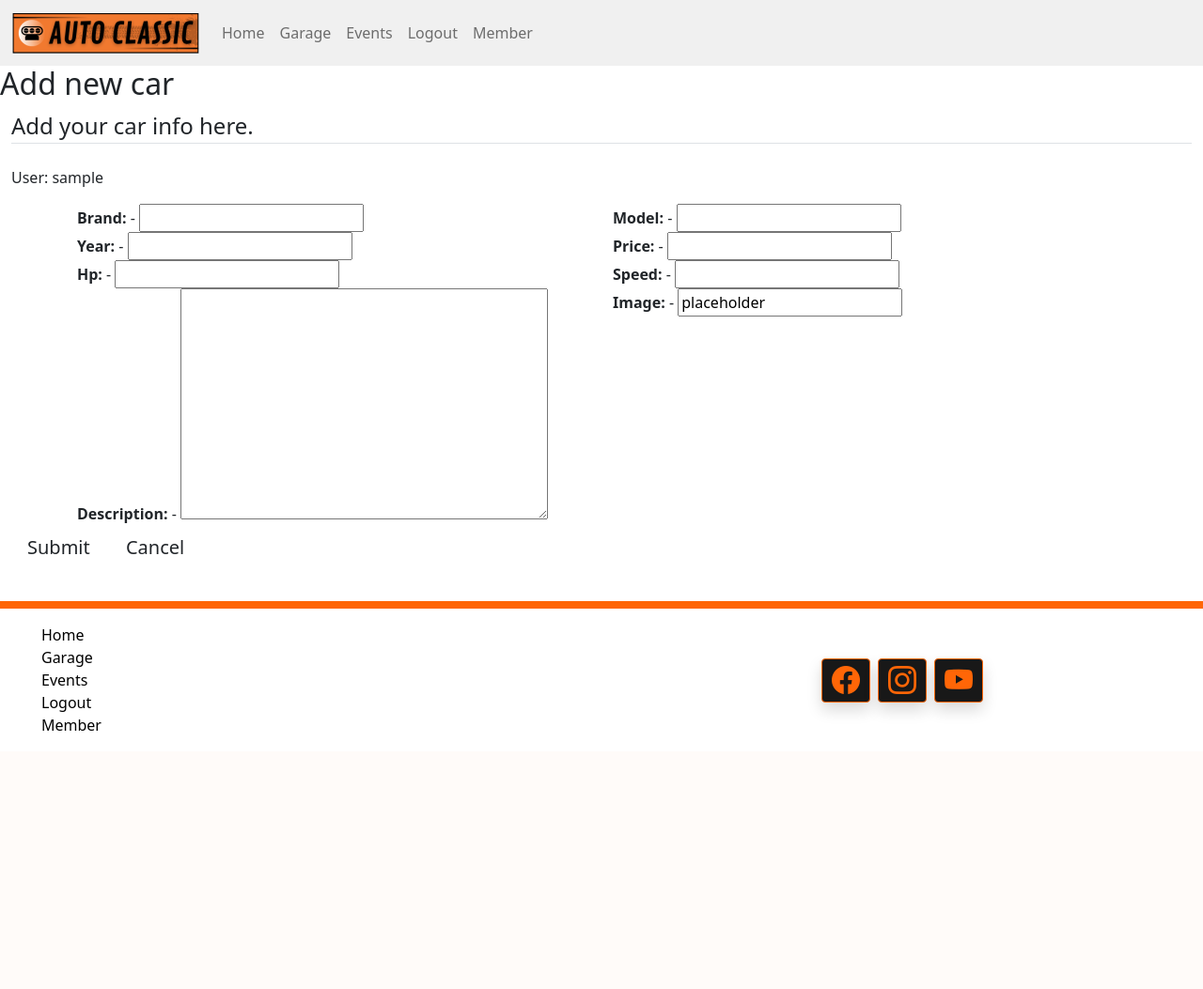
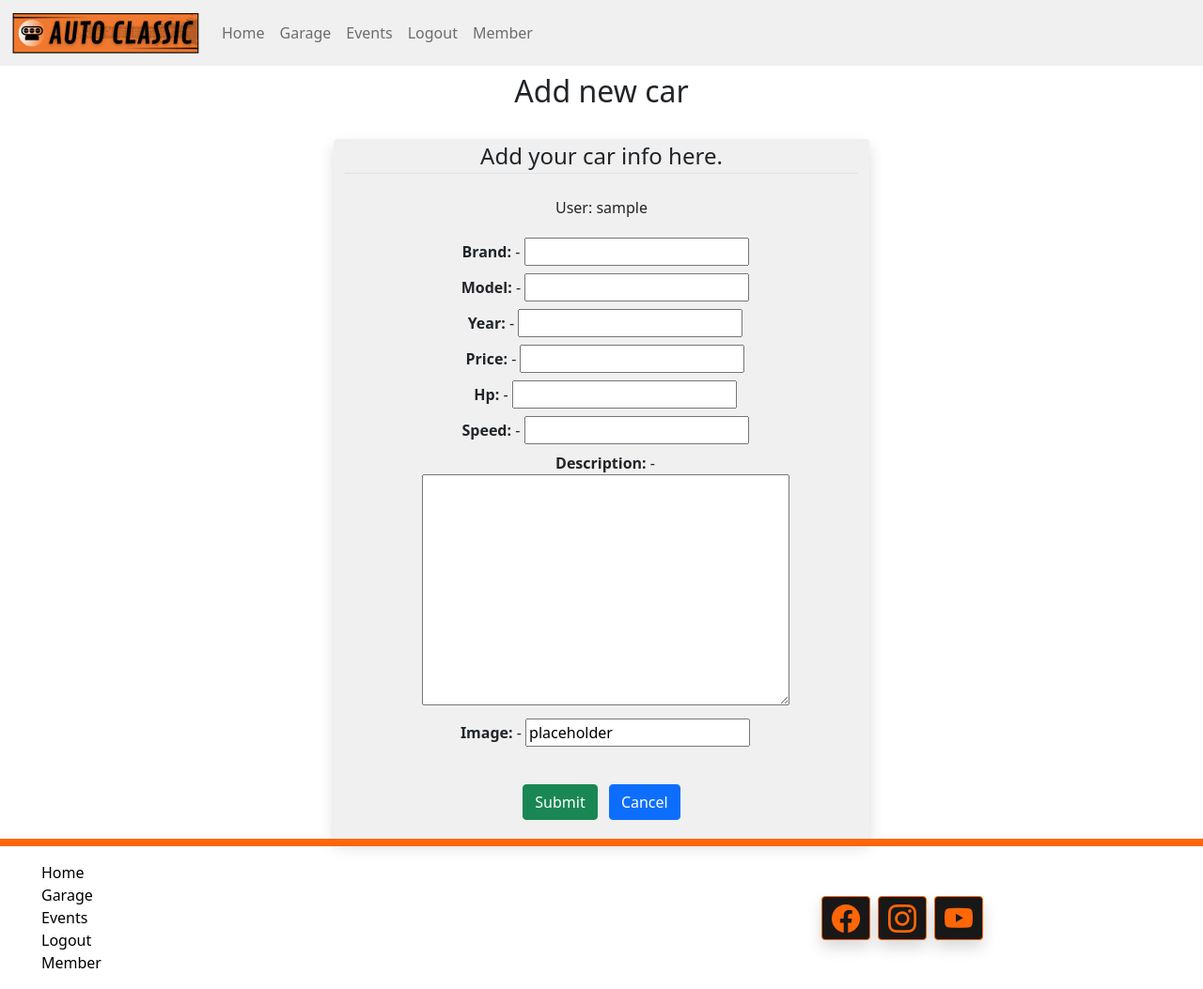
Before and after one commit to guisgrande/fourth-project-ci, a Django app: page /add-car/ in a window 1280 px wide. Shown: the whole page at 94% size. Before the commit the page ends 778 px from the top, so only its background shows below. Run offline with Django 3.2, Linux system fonts and the light colour scheme; the visitor is signed in with stand-in values (Sample User, id 1); some libraries are stand-ins or nearby versions.

Commit message:
Add style to add car page and form

```diff
--- a/templates/garage/add_car.html
+++ b/templates/garage/add_car.html
@@ -2,14 +2,16 @@
 {% load static %}
 {% block content %}
 
-<div>
-    <h2>Add new car</h2>
+<div class="container text-center">
+    <h2 class="m-2">Add new car</h2>
 </div>
 
 {% if user.is_authenticated %}
 {% load account %}
+<div class="container text-center">
+    <div class="row">
+        <div class="col-md-6 mt-4 offset-md-3 bck-grd-gray rounded shadow">
 
-<div class="container-fluid">
             <form method="POST" enctype='multipart/form-data'>
 
                 <fieldset class="form-group">
@@ -21,17 +23,21 @@
                         <div class="row">
                         {% for field in form  %}
                         {% csrf_token %}
-                  <div class="col-sm-6">
+                        <div class="col-sm-12 m-1">
                             <b>{{ field.label_tag }}</b> - {{ field }}
                         </div>
                         {% endfor %}
                         </div>
                     </div>
 
-        <input type="submit" value="Submit" class="btn btn-lg">
-        <a href="{% url 'members' %}" class="btn btn-lg">Cancel</a>
+                <div class="mt-3 p-3">
+                    <input class="btn btn-success m-1" type="submit" value="Submit">
+                    <a class="btn btn-primary m-1" href="{% url 'members' %}" class="btn btn-lg">Cancel</a>
+                </div>
+            </form>
 
-    </form>
+        </div>
+    </div>
 </div>
 
 {% endif %}
```
Lines whose indentation alone changed are shown as unchanged.
